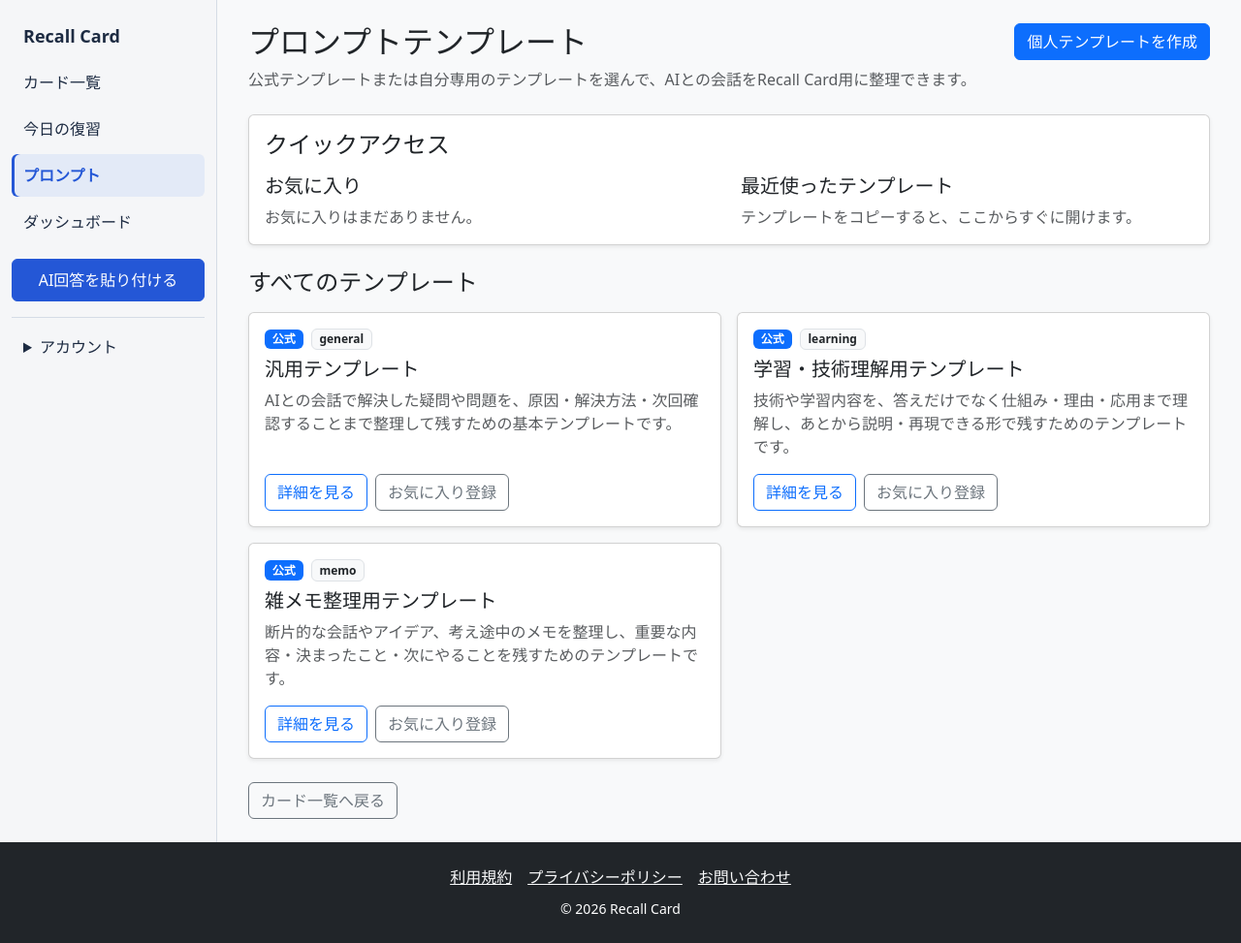
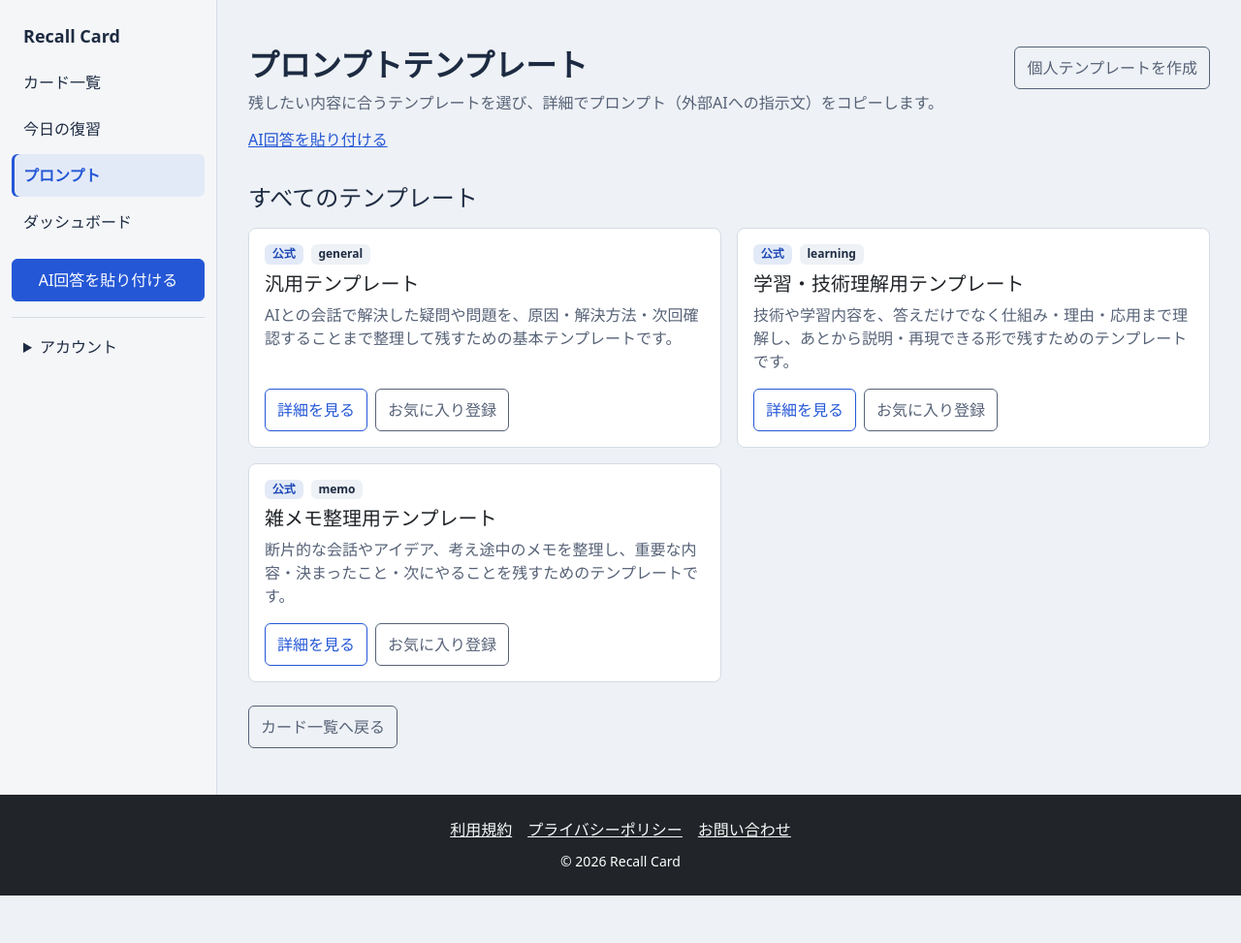
Before and after one commit to tm-snm/MyPortfolioApp, a Rails app: page /prompt_templates in a window 1280 px wide. Shown: the whole page at 97% size. After the commit the page ends 924 px from the top, so only its background shows below. Run offline with Rails 7, Linux system fonts and the light colour scheme; the visitor is signed in with stand-in values (Sample User, id 1); data comes from the database, SQL or seed files in the repository; some libraries are stand-ins or nearby versions.

Commit message:
feat: #130 公開トップとテンプレートの利用導線を整える

```diff
--- a/app/assets/stylesheets/application.css
+++ b/app/assets/stylesheets/application.css
@@ -41,16 +41,20 @@ textarea.form-control {
 }
 
 .hero-section {
-  background: linear-gradient(
-    135deg,
-    rgba(13, 110, 253, 0.08),
-    rgba(255, 255, 255, 0.8)
-  );
+  background-color: #f2f4f7;
+}
+
+.hero-section h1 {
+  text-wrap: balance;
+}
+
+.hero-eyebrow {
+  color: var(--recall-accent);
 }
 
 .step-number {
   align-items: center;
-  background-color: #0d6efd;
+  background-color: #2457d6;
   border-radius: 50%;
   color: #fff;
   display: inline-flex;
@@ -278,15 +282,20 @@ main[tabindex="-1"]:focus {
   color: #806000 !important;
 }
 
-main:has(.creation-page) {
+main:has(.creation-page, .template-catalog) {
   background-color: #eef1f5;
 }
 
+.hero-section,
+.template-catalog,
 .creation-page {
-  --creation-accent: #2457d6;
-  --creation-border: #d5dce6;
+  --recall-accent: #2457d6;
+  --recall-border: #d5dce6;
+  color: #1d2b42;
+}
+
+.creation-page {
   max-width: 48rem;
-  color: #1d2b42;
 }
 
 .creation-heading {
@@ -300,19 +309,66 @@ main:has(.creation-page) {
 
 .creation-surface {
   background-color: #fff;
-  border: 1px solid var(--creation-border);
+  border: 1px solid var(--recall-border);
   border-radius: 0.5rem;
 }
 
-.creation-page .btn-primary {
-  --bs-btn-bg: var(--creation-accent);
-  --bs-btn-border-color: var(--creation-accent);
+:is(.hero-section, .template-catalog, .creation-page) .btn-primary {
+  --bs-btn-bg: var(--recall-accent);
+  --bs-btn-border-color: var(--recall-accent);
   --bs-btn-hover-bg: #1e49b5;
   --bs-btn-hover-border-color: #1e49b5;
   --bs-btn-active-bg: #183b94;
   --bs-btn-active-border-color: #183b94;
-  --bs-btn-disabled-bg: var(--creation-accent);
-  --bs-btn-disabled-border-color: var(--creation-accent);
+  --bs-btn-disabled-bg: var(--recall-accent);
+  --bs-btn-disabled-border-color: var(--recall-accent);
+}
+
+.hero-section .btn-link {
+  --bs-btn-color: var(--recall-accent);
+  --bs-btn-hover-color: #1e49b5;
+  --bs-btn-active-color: #183b94;
+}
+
+:is(.template-catalog, .prompt-template-page) .btn-outline-primary {
+  --bs-btn-color: var(--recall-accent);
+  --bs-btn-border-color: var(--recall-accent);
+  --bs-btn-hover-bg: var(--recall-accent);
+  --bs-btn-hover-border-color: var(--recall-accent);
+  --bs-btn-active-bg: #1e49b5;
+  --bs-btn-active-border-color: #1e49b5;
+}
+
+:is(.hero-section, .template-catalog, .prompt-template-page) .btn-outline-secondary {
+  --bs-btn-color: #566277;
+  --bs-btn-border-color: #566277;
+}
+
+:is(.template-catalog, .prompt-template-page) .mobile-link {
+  color: var(--recall-accent);
+}
+
+:is(.template-catalog, .prompt-template-page) .mobile-link:hover {
+  color: #1e49b5;
+}
+
+:is(.hero-section, .template-catalog, .prompt-template-page) .btn,
+.template-catalog .list-group-item {
+  min-height: 2.75rem;
+}
+
+:is(.hero-section, .template-catalog, .prompt-template-page) a.btn {
+  align-content: center;
+}
+
+.template-type {
+  background-color: #eef1f5;
+  color: #1d2b42;
+}
+
+.template-type-official {
+  background-color: #e3eaf7;
+  color: #1e49b5;
 }
 
 .creation-page .form-control:not([aria-invalid="true"]) {
@@ -320,7 +376,7 @@ main:has(.creation-page) {
 }
 
 .creation-disclosure {
-  border: 1px solid var(--creation-border);
+  border: 1px solid var(--recall-border);
   border-radius: 0.375rem;
   padding-inline: 0.75rem;
   overflow-wrap: anywhere;
--- a/app/views/prompt_templates/index.html.erb
+++ b/app/views/prompt_templates/index.html.erb
@@ -1,99 +1,80 @@
-<div class="container py-4">
+<% available_templates = @prompt_templates.to_a %>
+<% quick_access_groups = [
+     ["favorite-templates", "お気に入り", @favorite_prompt_templates.to_a],
+     ["recent-templates", "最近使ったテンプレート", @recent_prompt_templates.to_a]
+   ].reject { |_id, _heading, templates| templates.empty? } %>
+
+<div class="container template-catalog py-4 py-md-5">
   <div class="d-flex flex-column flex-sm-row justify-content-sm-between align-items-sm-start gap-3 mb-4">
-    <div>
-      <h1 class="h2 break-anywhere">プロンプトテンプレート</h1>
-      <p class="text-muted mb-0">
-        公式テンプレートまたは自分専用のテンプレートを選んで、AIとの会話をRecall Card用に整理できます。
+    <div class="min-w-0">
+      <h1 class="creation-heading break-anywhere">プロンプトテンプレート</h1>
+      <p class="creation-muted mb-1">
+        残したい内容に合うテンプレートを選び、詳細でプロンプト（外部AIへの指示文）をコピーします。
       </p>
+      <%= link_to "AI回答を貼り付ける", new_from_ai_cards_path, class: "mobile-link" %>
     </div>
 
+    <% if available_templates.any? %>
       <div class="d-grid d-sm-block flex-shrink-0">
         <%= link_to "個人テンプレートを作成",
                     new_prompt_template_path,
-                  class: "btn btn-primary" %>
+                    class: "btn btn-outline-secondary" %>
       </div>
+    <% end %>
   </div>
 
-  <section class="card shadow-sm mb-4" aria-labelledby="quick-access-heading">
-    <div class="card-body">
-      <h2 id="quick-access-heading" class="h4 mb-3">クイックアクセス</h2>
+  <% if quick_access_groups.any? %>
+    <section class="creation-surface p-3 p-md-4 mb-4" aria-labelledby="quick-access-heading">
+      <div class="d-flex flex-wrap align-items-center justify-content-between gap-2 mb-3">
+        <h2 id="quick-access-heading" class="h4 mb-0">クイックアクセス</h2>
+        <%= link_to "すべてのテンプレートを見る", "#all-templates-heading", class: "mobile-link" %>
+      </div>
 
-      <div class="row g-4">
-        <div class="col-12 col-lg-6" id="favorite-templates">
-          <h3 class="h5">お気に入り</h3>
+      <div class="row g-3">
+        <% quick_access_groups.each do |id, heading, templates| %>
+          <div class="<%= quick_access_groups.one? ? "col-12" : "col-12 col-lg-6" %>" id="<%= id %>">
+            <h3 class="h5"><%= heading %></h3>
 
-          <% if @favorite_prompt_templates.any? %>
             <div class="list-group">
-              <% @favorite_prompt_templates.each do |prompt_template| %>
+              <% templates.each do |prompt_template| %>
                 <%= link_to prompt_template_path(prompt_template),
-                            class: "list-group-item list-group-item-action" do %>
-                  <span class="d-flex flex-wrap align-items-center gap-2">
+                            class: "list-group-item list-group-item-action d-flex flex-wrap align-items-center gap-2" do %>
                   <span class="break-anywhere"><%= prompt_template.title %></span>
-                    <span class="badge <%= prompt_template.official? ? 'text-bg-primary' : 'text-bg-success' %>">
+                  <span class="badge template-type<%= " template-type-official" if prompt_template.official? %>">
                     <%= prompt_template.official? ? "公式" : "個人" %>
-                    </span>
                   </span>
                 <% end %>
               <% end %>
             </div>
-          <% else %>
-            <p class="text-muted mb-0">お気に入りはまだありません。</p>
+          </div>
         <% end %>
       </div>
+    </section>
+  <% end %>
 
-        <div class="col-12 col-lg-6" id="recent-templates">
-          <h3 class="h5">最近使ったテンプレート</h3>
+  <section aria-labelledby="all-templates-heading">
+    <h2 id="all-templates-heading" class="h4 mb-3" tabindex="-1">すべてのテンプレート</h2>
 
-          <% if @recent_prompt_templates.any? %>
-            <div class="list-group">
-              <% @recent_prompt_templates.each do |prompt_template| %>
-                <%= link_to prompt_template_path(prompt_template),
-                            class: "list-group-item list-group-item-action" do %>
-                  <span class="d-flex flex-wrap align-items-center gap-2">
-                    <span class="break-anywhere"><%= prompt_template.title %></span>
-                    <span class="badge <%= prompt_template.official? ? 'text-bg-primary' : 'text-bg-success' %>">
+    <% if available_templates.any? %>
+      <div class="row g-3">
+        <% available_templates.each do |prompt_template| %>
+          <div class="col-12 col-md-6">
+            <article class="card creation-surface h-100">
+              <div class="card-body d-flex flex-column">
+                <div class="d-flex flex-wrap align-items-center gap-2 mb-2">
+                  <span class="badge template-type<%= " template-type-official" if prompt_template.official? %>">
                     <%= prompt_template.official? ? "公式" : "個人" %>
                   </span>
-                  </span>
-                <% end %>
-              <% end %>
-            </div>
-          <% else %>
-            <p class="text-muted mb-0">
-              テンプレートをコピーすると、ここからすぐに開けます。
-            </p>
-          <% end %>
-        </div>
-      </div>
-    </div>
-  </section>
 
-  <h2 class="h4 mb-3">すべてのテンプレート</h2>
-
-  <% if @prompt_templates.any? %>
-    <div class="row g-3">
-      <% @prompt_templates.each do |prompt_template| %>
-        <div class="col-12 col-md-6">
-          <div class="card h-100 shadow-sm">
-            <div class="card-body d-flex flex-column">
-              <div class="d-flex flex-wrap align-items-center gap-2 mb-2">
-                <% if prompt_template.official? %>
-                  <span class="badge text-bg-primary">公式</span>
-                <% else %>
-                  <span class="badge text-bg-success">個人</span>
-                <% end %>
-
-                <span class="badge text-bg-light border text-dark break-anywhere">
-                  <%= prompt_template.category %>
-                </span>
+                  <span class="badge tag-badge template-type"><%= prompt_template.category %></span>
                 </div>
 
-              <h2 class="h5 card-title break-anywhere">
+                <h3 class="h5 card-title break-anywhere">
                   <%= prompt_template.title %>
-              </h2>
+                </h3>
 
                 <% if prompt_template.description.present? %>
-                <p class="card-text text-muted break-anywhere">
+                  <p class="card-text creation-muted break-anywhere">
                     <%= prompt_template.description %>
                   </p>
                 <% end %>
@@ -101,7 +82,8 @@
                 <div class="d-grid d-sm-flex flex-sm-wrap gap-2 mt-auto">
                   <%= link_to "詳細を見る",
                               prompt_template_path(prompt_template),
-                            class: "btn btn-outline-primary" %>
+                              class: "btn btn-outline-primary",
+                              aria: { label: "詳細を見る（#{prompt_template.title}）" } %>
 
                   <%= render "favorite_button",
                              prompt_template: prompt_template,
@@ -110,18 +92,19 @@
                              ) %>
                 </div>
               </div>
-          </div>
+            </article>
           </div>
         <% end %>
       </div>
     <% else %>
-    <div class="text-center border rounded p-3 p-sm-5 bg-light">
+      <div class="creation-surface text-center p-3 p-sm-5">
         <p class="mb-3">利用できるテンプレートがありません。</p>
         <%= link_to "個人テンプレートを作成",
                     new_prompt_template_path,
                     class: "btn btn-primary" %>
       </div>
     <% end %>
+  </section>
 
   <div class="d-grid d-sm-block mt-4">
     <%= link_to "カード一覧へ戻る",
```
Also changed, not shown: app/views/home/top.html.erb (+37 -38 lines), app/views/prompt_templates/edit.html.erb (+6 -11 lines), app/views/prompt_templates/new.html.erb (+6 -11 lines), app/views/prompt_templates/show.html.erb (+5 -7 lines), spec/requests/home_spec.rb (+28 -0 lines), spec/requests/prompt_templates_spec.rb (+19 -9 lines), spec/system/prompt_template_quick_access_spec.rb (+4 -3 lines). Lines whose indentation alone changed are shown as unchanged.
